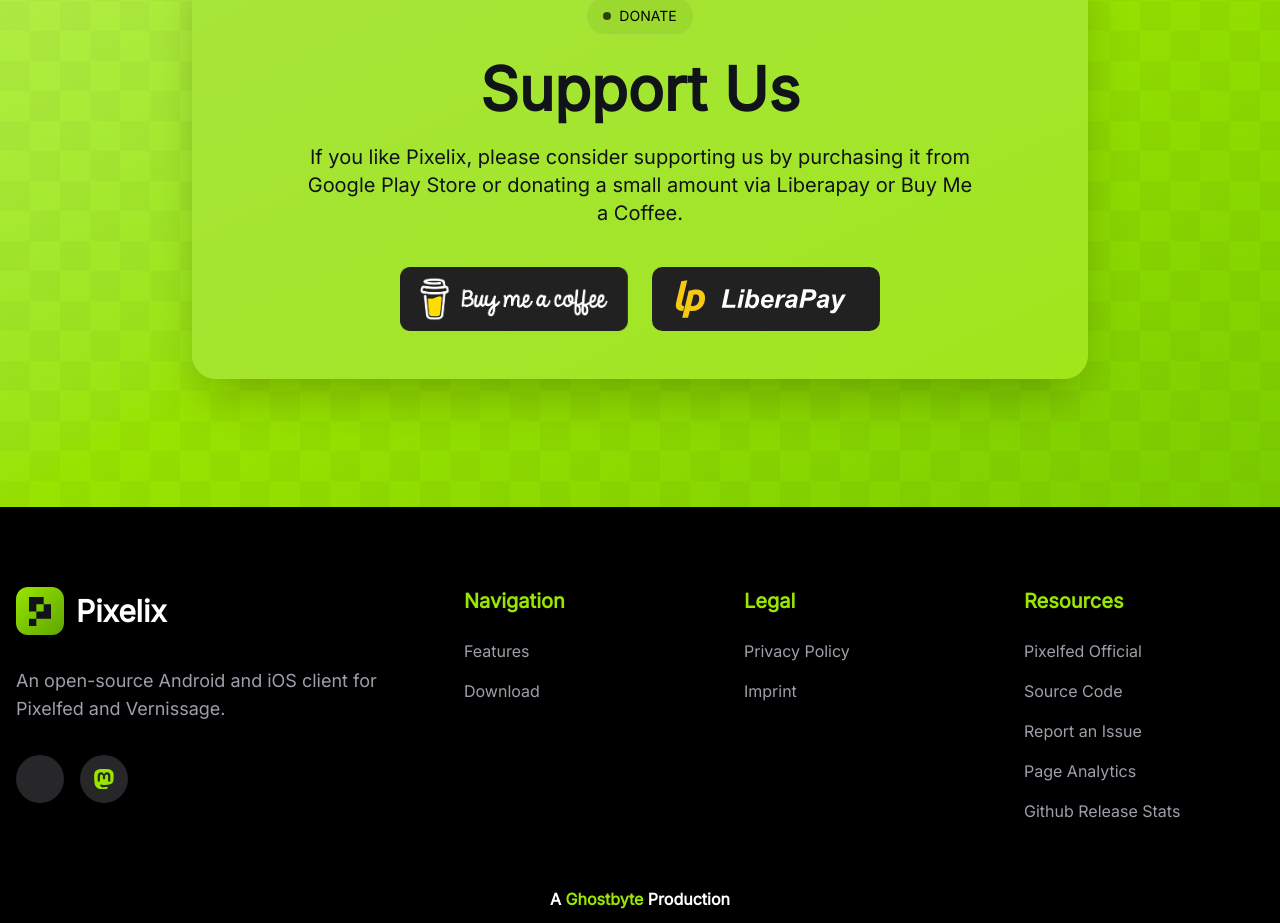
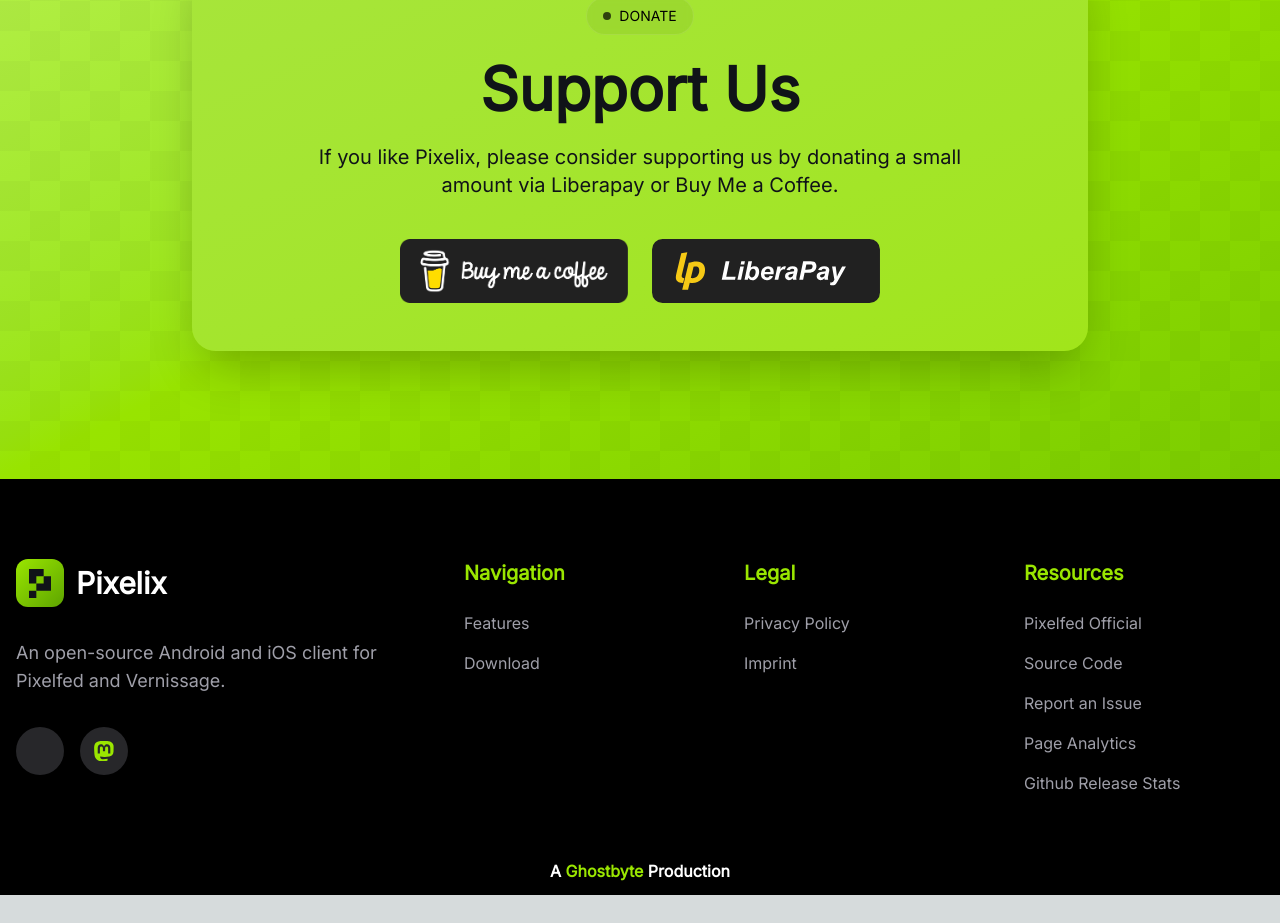
Before and after one commit to ghostbyte-dev/pixelix-website, a Next.js app: page / in a window 1280 px wide. Shown: the part 4232-5155 px from the top of the page. After the commit the page ends 5127 px from the top, so only its background shows below. Built offline with nearby package versions, Linux system fonts and the light colour scheme; some icons are missing.

Commit message:
app is free now

```diff
--- a/src/components/ContributeSection.tsx
+++ b/src/components/ContributeSection.tsx
@@ -18,9 +18,8 @@
 
           <h2 className="text-4xl md:text-6xl font-bold mb-6">Support Us</h2>
           <p className="text-xl mb-10 max-w-2xl mx-auto">
-            If you like Pixelix, please consider supporting us by purchasing it
-            from Google Play Store or donating a small amount via Liberapay or
-            Buy Me a Coffee.
+            If you like Pixelix, please consider supporting us by donating a
+            small amount via Liberapay or Buy Me a Coffee.
           </p>
 
           <div className="flex flex-col sm:flex-row justify-center items-center gap-6">
```
